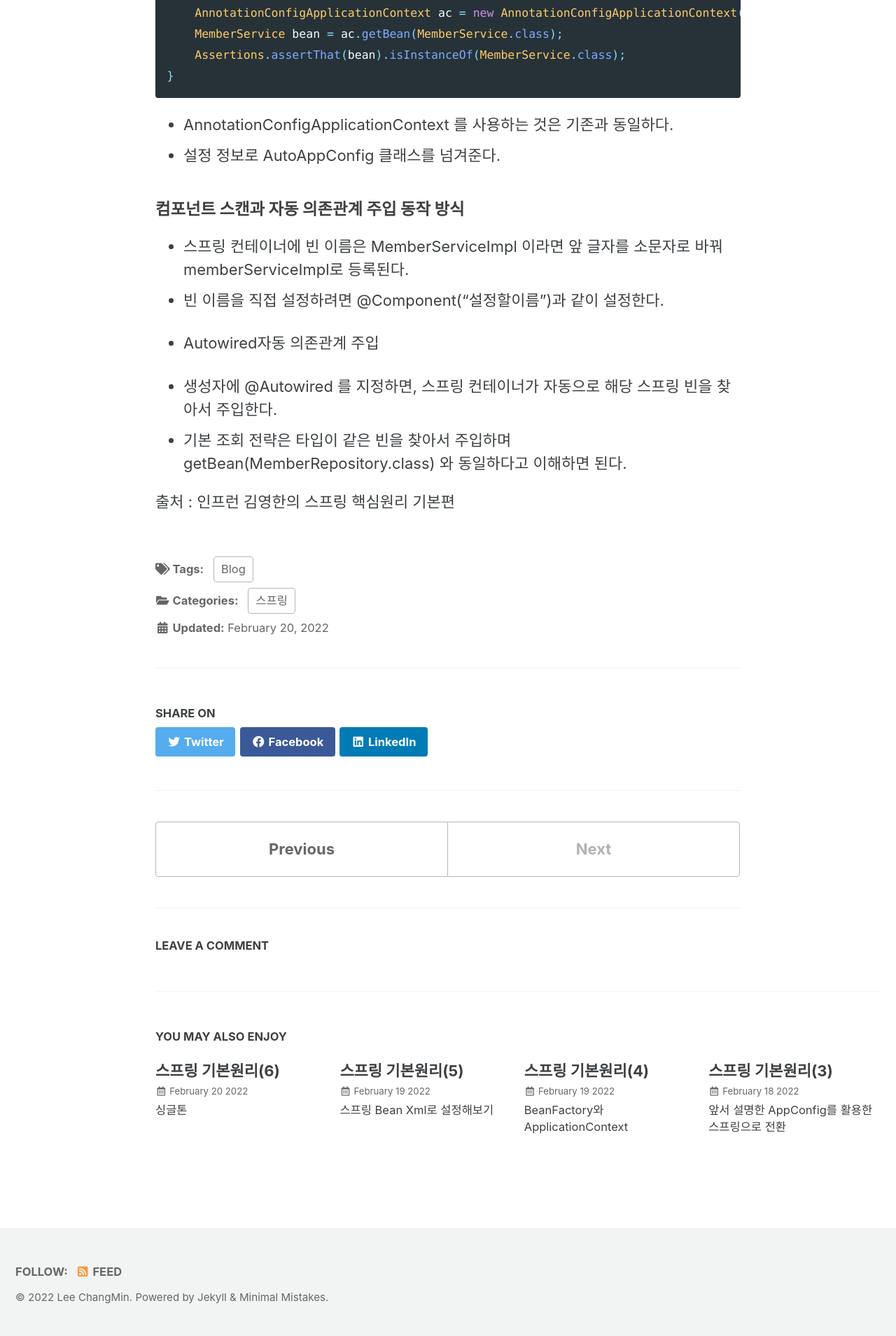
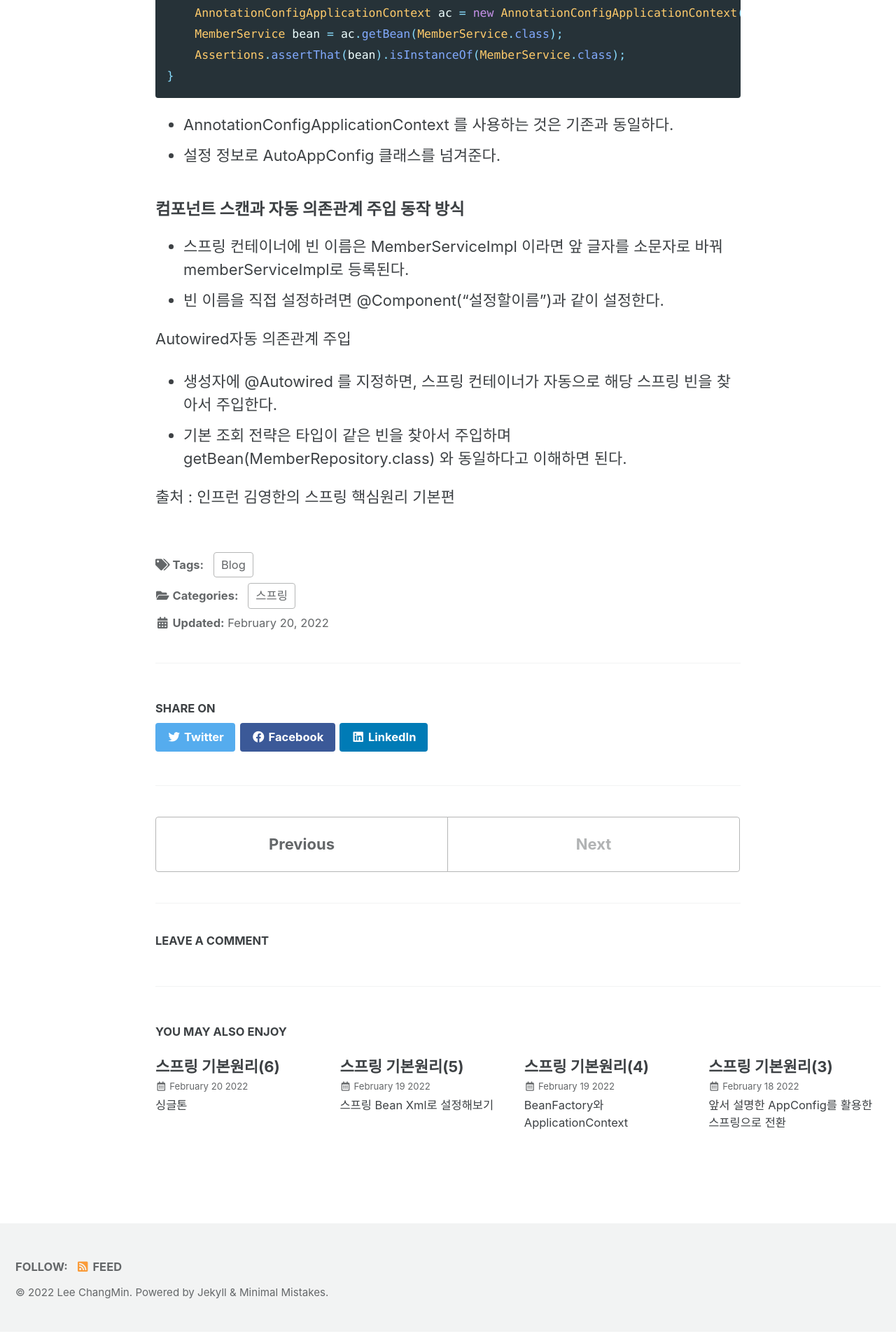
Before and after one commit to changmin2/changmin2.github.io, a Jekyll site: the page built from _posts/스프링/2022-02-20-컴포넌트스캔.md, in a window 1280 px wide. Shown: the part 1802-3711 px from the top of the page at 70% size. Built offline with Jekyll 4.4.1, drawn with Linux system fonts in a browser that asks for light colours; cached includes are drawn as plain includes; comment, search, counter and statistics services are not loaded.

Commit message:
컴포넌트 스캔

```diff
--- a/_posts/스프링/2022-02-20-컴포넌트스캔.md
+++ b/_posts/스프링/2022-02-20-컴포넌트스캔.md
@@ -72,7 +72,7 @@ void basicScan(){
 - 스프링 컨테이너에 빈 이름은 MemberServiceImpl 이라면 앞 글자를 소문자로 바꿔 memberServiceImpl로 등록된다.
 - 빈 이름을 직접 설정하려면 @Component("설정할이름")과 같이 설정한다.
 
-- Autowired자동 의존관계 주입
+Autowired자동 의존관계 주입
 
 * 생성자에 @Autowired 를 지정하면, 스프링 컨테이너가 자동으로 해당 스프링 빈을 찾아서 주입한다.
 * 기본 조회 전략은 타입이 같은 빈을 찾아서 주입하며 getBean(MemberRepository.class) 와 동일하다고 이해하면 된다.
```
